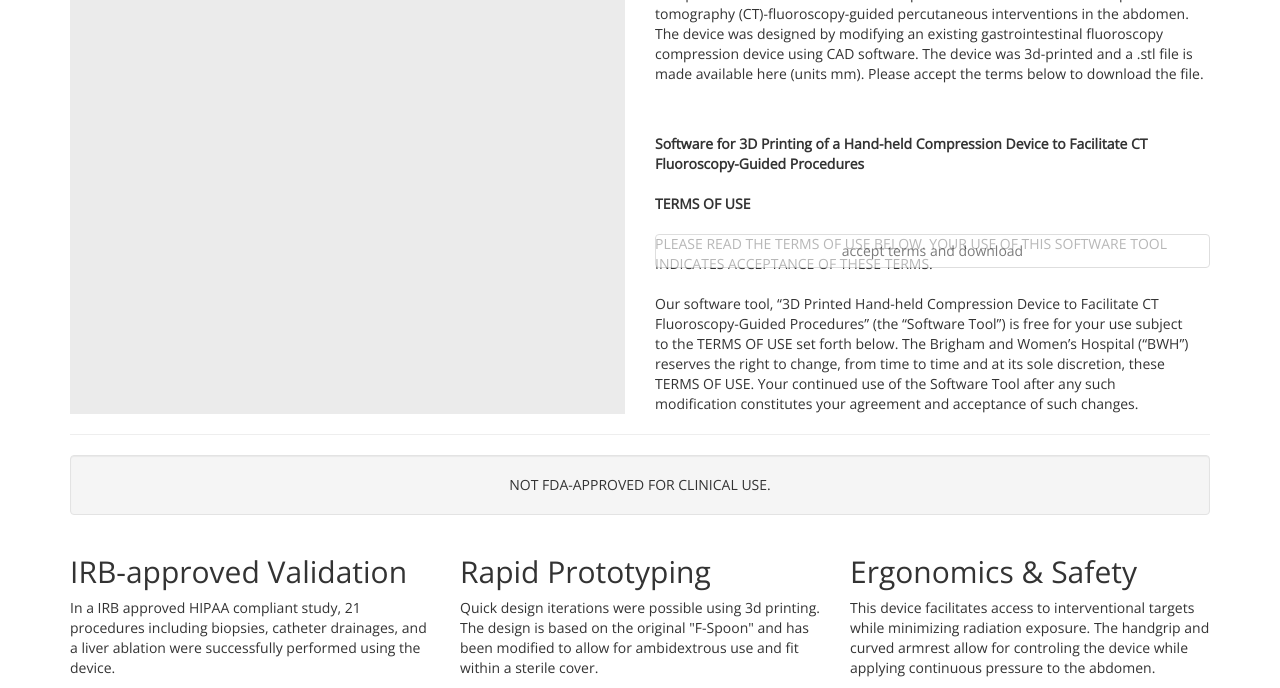
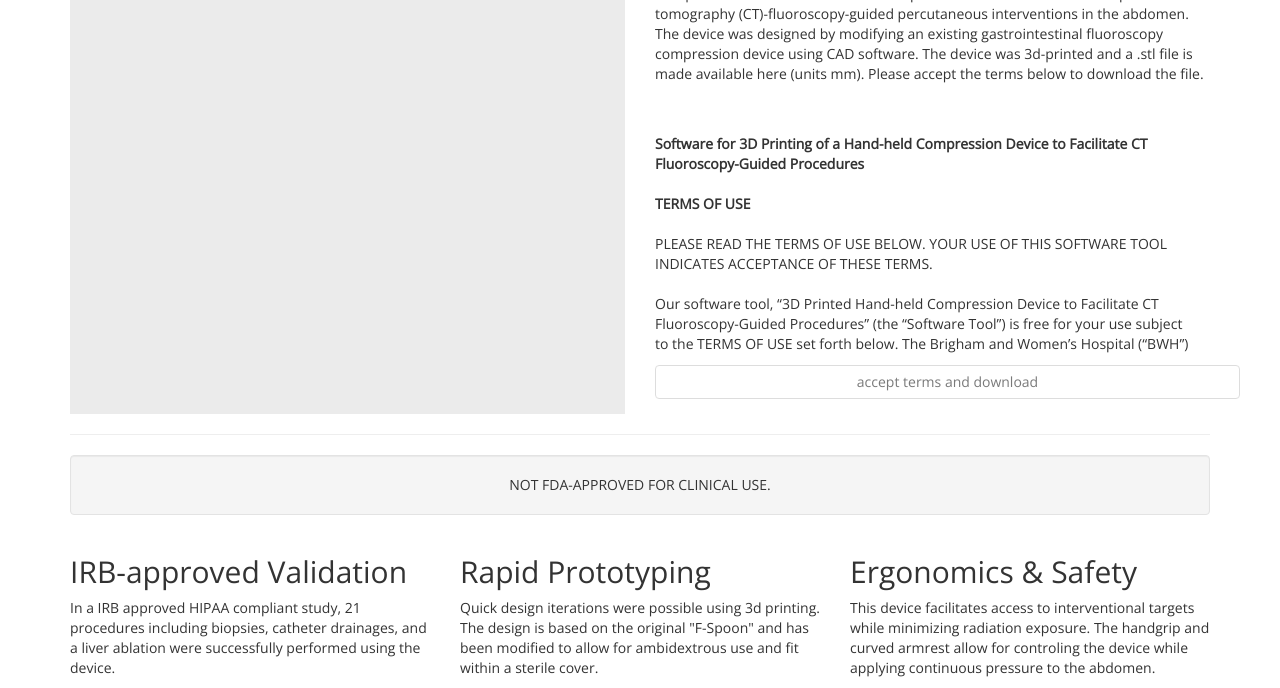
Before and after one commit to ahmedhosny/compression-paddle, a plain HTML site: page index.html in a window 1280 px wide. Shown: the part 157-845 px from the top of the page. Drawn offline with nearby package versions, Linux system fonts and the light colour scheme; no server answers.

Commit message:
Update style.css

```diff
--- a/css/style.css
+++ b/css/style.css
@@ -38,10 +38,13 @@ html, body {
 }
 
 #agree{
-    height: 280px;
+    height: 220px;
     overflow-y: scroll;
     padding-right: 20px;
 }
-#cont{
-	height:100px
+
+#download{
+    bottom: 15px;
+    position: absolute;
+    width: 100%;
 }
```
